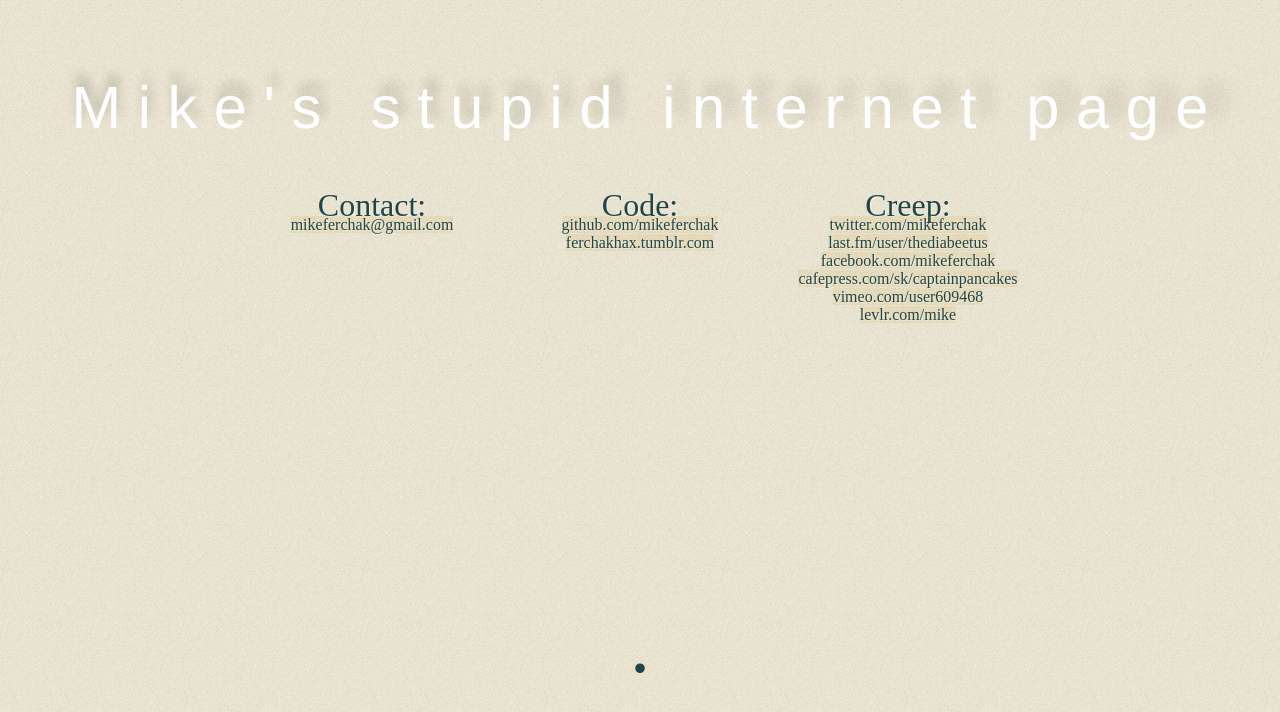
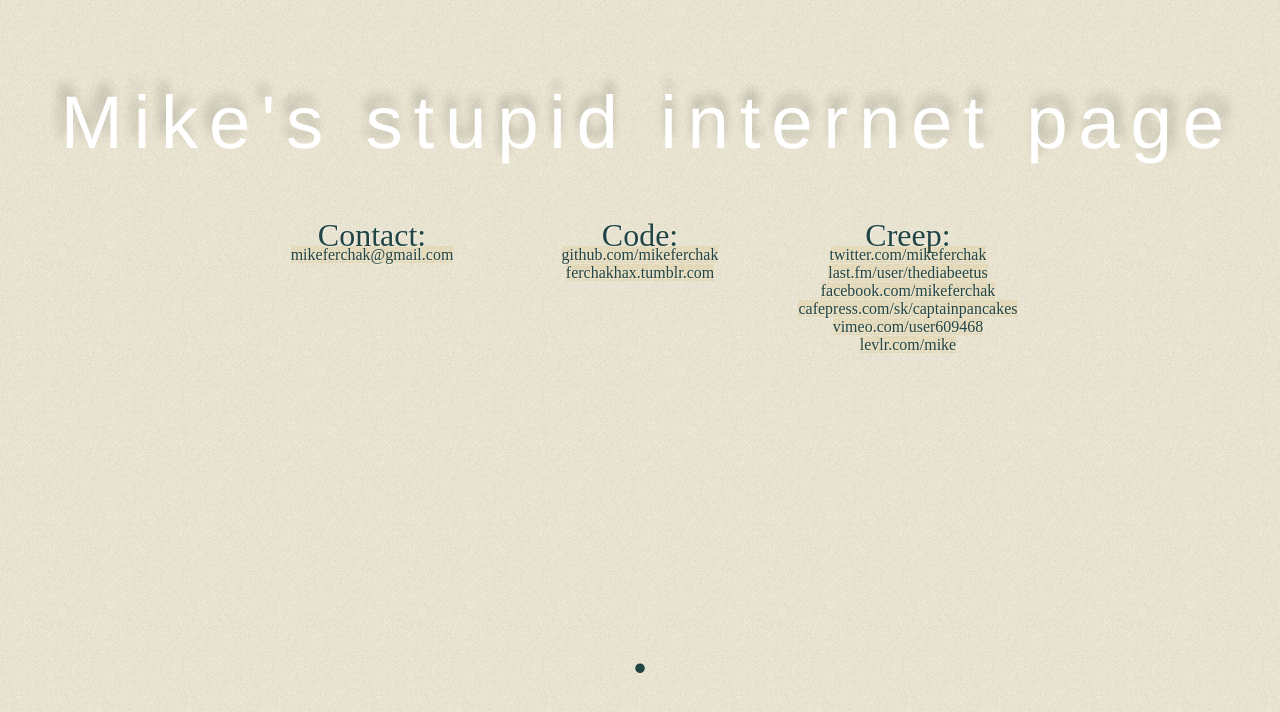
Before and after one commit to mikeferchak/mferchak, a PHP site: page / in a window 1280 px wide. Shown: the top 712 px of the page. Run offline with PHP 8.4, Linux system fonts and the light colour scheme; some libraries are stand-ins or nearby versions; some web fonts are replaced.

Commit message:
More changes to top secret awesome shadow thing.

```diff
--- a/css/style.css
+++ b/css/style.css
@@ -116,6 +116,8 @@ header {
   text-shadow: 1px 1px 1px rgba(255, 255, 255, 0.5);
   text-align: center;
   line-height: 200%; }
+  header h1 {
+    letter-spacing: 0px; }
 
 #about {
   margin: 1em 0;
--- a/css/style.scss
+++ b/css/style.scss
@@ -152,6 +152,9 @@ header {
     text-shadow: 1px 1px 1px rgba(255, 255, 255, 0.5);
     text-align:center;
     line-height:200%;
+    h1 {
+        letter-spacing:0px;
+    }
 }
 
 #about {
--- a/script/application.js
+++ b/script/application.js
@@ -7,25 +7,25 @@ $(document).ready(function() {
   //resize header on page load event
   if ($(document).width() > 500) {
      var newHeaderHeight = headerAspect * $(document).width() * .9;
-     $("header h1").css("font-size", newHeaderHeight);
+     $("header h1").css({"font-size": newHeaderHeight+15, "letter-spacing":"-5px"});
   }
 
   //resize header when window is resized
   $(window).resize(function() {
      if ($(document).width() > 500) {
         var newHeaderHeight = headerAspect * $(document).width() * .9;
-        $("header h1").css("font-size", newHeaderHeight);
+        $("header h1").css({"font-size": newHeaderHeight+15, "letter-spacing":"-5px"});
      }
      loopthroughallshadowelements();
      repositionlightsource();
   });
 
-var lsx = 500;
-var lsy = 0;
 var lsz = 1000;
 
+
+repositionlightsource();
 loopthroughallshadowelements();
-repositionlightsource();
+
 
 $('#sun').draggable( {
     cursor: 'move',
```
